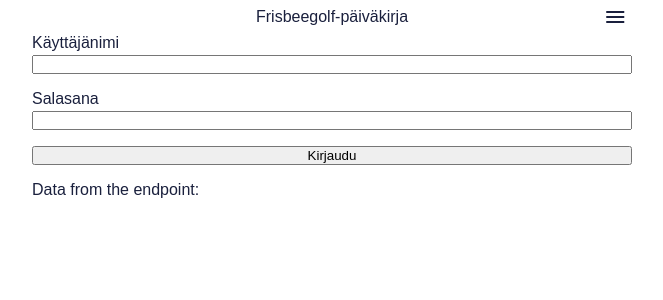
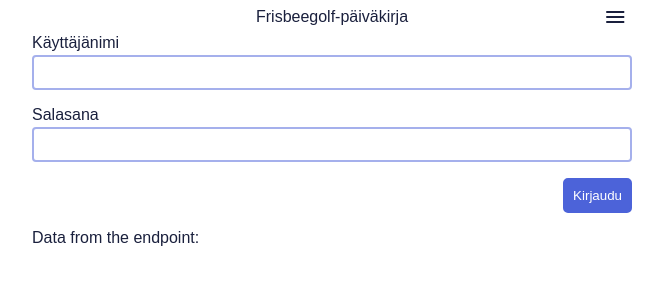
Before and after one commit to PJM178/disc-golf-tracker-quarkus, a Next.js app in the folder client/: page /dashboard/login in a window 1280 px wide. Shown: the top 300 px of the page, without its empty margins (308-971 px from the left). Built offline with nearby package versions, Linux system fonts and the light colour scheme.

Commit message:
anchor element styling

```diff
--- a/client/src/app/dashboard/components/LoginForm.tsx
+++ b/client/src/app/dashboard/components/LoginForm.tsx
@@ -3,6 +3,8 @@
 import { useState } from "react";
 import styles from "./LoginForm.module.css";
 import { useRouter } from "next/navigation";
+import TextField from "@/components/Inputs";
+import { Button } from "@/components/Buttons";
 
 const LoginForm = () => {
   const router = useRouter();
@@ -51,7 +53,8 @@ const LoginForm = () => {
         >
           Käyttäjänimi
         </label>
-        <input
+        <TextField
+          variant="outlined"
           name="username"
           id="username"
           onChange={(e) => setUsername(e.target.value)}
@@ -65,17 +68,21 @@ const LoginForm = () => {
         >
           Salasana
         </label>
-        <input
+        <TextField
+          variant="outlined"
+          type="password"
           name="password"
           id="password"
           onChange={(e) => setPassword(e.target.value)}
         />
       </div>
-      <button
+      <Button
+        className="form--buttons-forward"
+        variant="primary"
         type="submit"
       >
-        Kirjaudu
-      </button>
+        <span>Kirjaudu</span>
+      </Button>
       <div>
         <div>
           Data from the endpoint:
--- a/client/src/app/globals.css
+++ b/client/src/app/globals.css
@@ -179,6 +179,39 @@ a {
   text-decoration: none;
 }
 
+a:focus-visible {
+  outline: 2px solid var(--brand);
+  outline-offset: 2px;
+}
+
+a:hover {
+  cursor: pointer;
+  color: var(--brand);
+}
+
+.a:active {
+  opacity: 1;
+}
+
+a:disabled {
+  opacity: 0.2;
+  cursor: not-allowed;
+}
+
+a:active:not(:disabled) {
+  opacity: 0.8;
+  color: var(--brand);
+
+}
+
+a:focus-visible {
+  color: var(--brand);
+}
+
+a:disabled {
+  cursor: not-allowed;
+}
+
 @media (prefers-color-scheme: dark) {
   html {
     color-scheme: dark;
--- a/client/src/components/Header.tsx
+++ b/client/src/components/Header.tsx
@@ -7,7 +7,9 @@ const Header = () => {
     <header className={styles["container"]}>
 
       <div className={styles["header--name"]}>
-        <Link href="/">
+        <Link
+          href="/"
+        >
           Frisbeegolf-päiväkirja
         </Link>
       </div>
```
